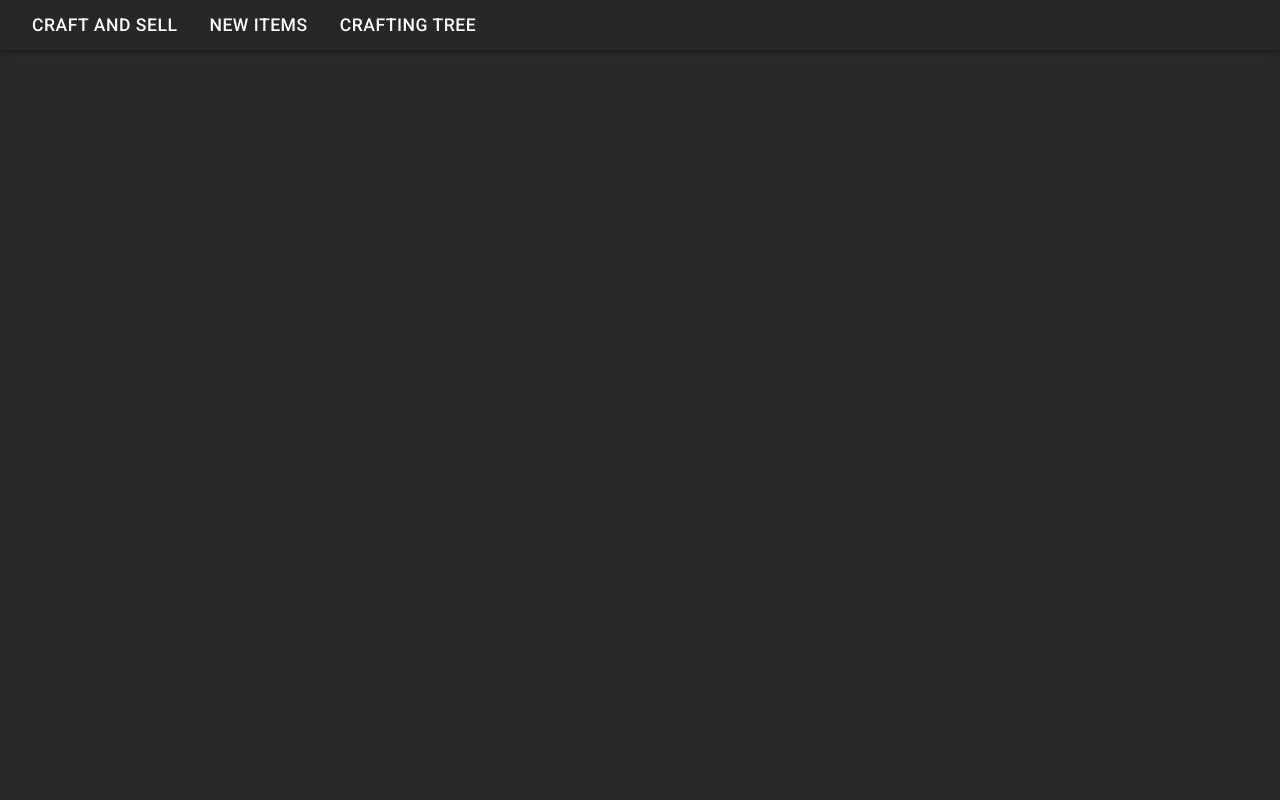
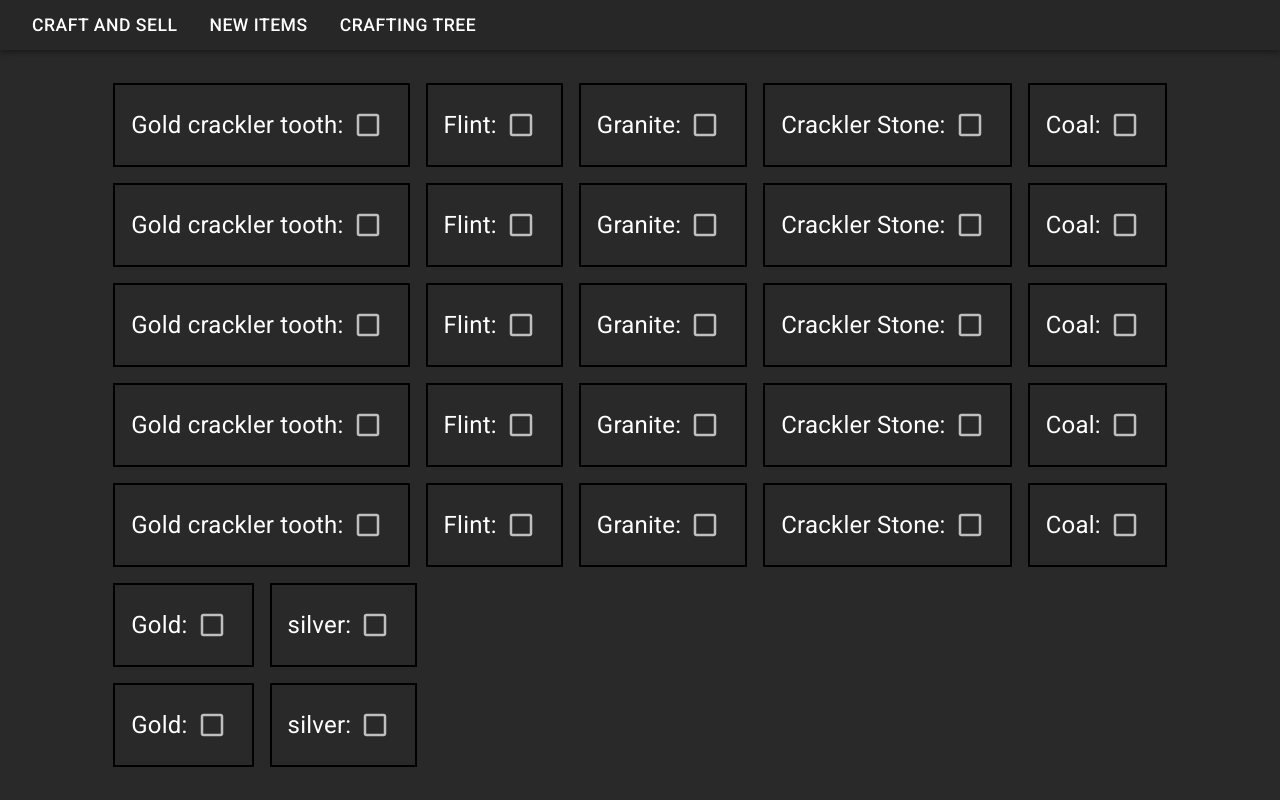
Before and after one commit to Ted2121/MarketShuffle, a React (Vite) app in the folder marketshuffle/: page /craft in a window 1280 px wide. Built offline with nearby package versions, Linux system fonts and the light colour scheme.

Commit message:
checkpoint

```diff
--- /dev/null
+++ b/marketshuffle/src/crafting-tree/CraftingTree.jsx
@@ -0,0 +1,27 @@
+import React from 'react';
+import item from '../data/mocks/item-mock';
+import { Box } from '@mui/material';
+import RecipeTier from './RecipeTier';
+
+function CraftingTree() {
+
+    const recipe = item.recipe;
+// console.log(recipe)
+    const renderTiers = (data, depth = 0) => {
+        console.log(data)
+        return (
+          <Box key={depth} sx={{ display: 'flex', flexDirection: 'column', gap: 2 }}>
+            {Array.isArray(data) && data.map((item, index) => (
+              <React.Fragment key={index}>
+                <RecipeTier tierData={data} />
+                {item.recipe && renderTiers(item.recipe, depth + 1)}
+              </React.Fragment>
+            ))}
+          </Box>
+        );
+      };
+
+      return <Box>{renderTiers(recipe)}</Box>;
+}
+
+export default CraftingTree
--- a/marketshuffle/src/crafting-tree/CraftingTreePage.jsx
+++ b/marketshuffle/src/crafting-tree/CraftingTreePage.jsx
@@ -1,7 +1,10 @@
 import { Box } from '@mui/material'
 import React from 'react'
+import RecipeNode from './RecipeNode'
+import CraftingTree from './CraftingTree'
 
 function CraftingTreePage() {
+
     return (
         <Box sx={{
             display: 'flex',
@@ -10,7 +13,7 @@ function CraftingTreePage() {
             alignItems: 'center',
             width: '100%',
         }}>
-
+           <CraftingTree />
         </Box>
     )
 }
--- /dev/null
+++ b/marketshuffle/src/crafting-tree/RecipeNode.jsx
@@ -0,0 +1,23 @@
+import { Box, Checkbox, Typography } from '@mui/material'
+import React, { useState } from 'react'
+
+function RecipeNode({name}) {
+  const [recipe, setRecipe] = useState({});
+  console.log(name)
+  return (
+    <Box sx={{
+        display: 'flex',
+        justifyContent: 'center',
+        alignItems: 'center',
+        border:'2px solid black',
+        p: 2
+    }}>
+        <Typography sx={{
+          fontSize:"1.5rem"
+        }}>{name}:</Typography>
+        <Checkbox size='large'/>
+    </Box>
+  )
+}
+
+export default RecipeNode
--- /dev/null
+++ b/marketshuffle/src/crafting-tree/RecipeTier.jsx
@@ -0,0 +1,18 @@
+import { Box } from '@mui/material'
+import React from 'react'
+import RecipeNode from './RecipeNode'
+
+function RecipeTier({tierData}) {
+  return (
+    <Box sx={{
+        display:'flex',
+        gap: 2
+    }}>
+    {Array.isArray(tierData) && tierData.map((item, index) => (
+      item.name && <RecipeNode key={index} name={item.name} />
+    ))}
+  </Box>
+  )
+}
+
+export default RecipeTier
--- a/marketshuffle/src/data/mocks/item-mock.js
+++ b/marketshuffle/src/data/mocks/item-mock.js
@@ -23,7 +23,17 @@ const item = {
         },
         {
             "quantity":"1",
-            "name":"Coal"
+            "name":"Coal",
+            "recipe": [
+                {
+                    "quantity":"7",
+                    "name":"Gold"
+                },
+                {
+                    "quantity":"8",
+                    "name":"silver"
+                },
+            ]
         },
     ],
     "positions":[
```
Also changed, not shown: marketshuffle/src/services/localStorageService.js (added, +7 -0 lines).
